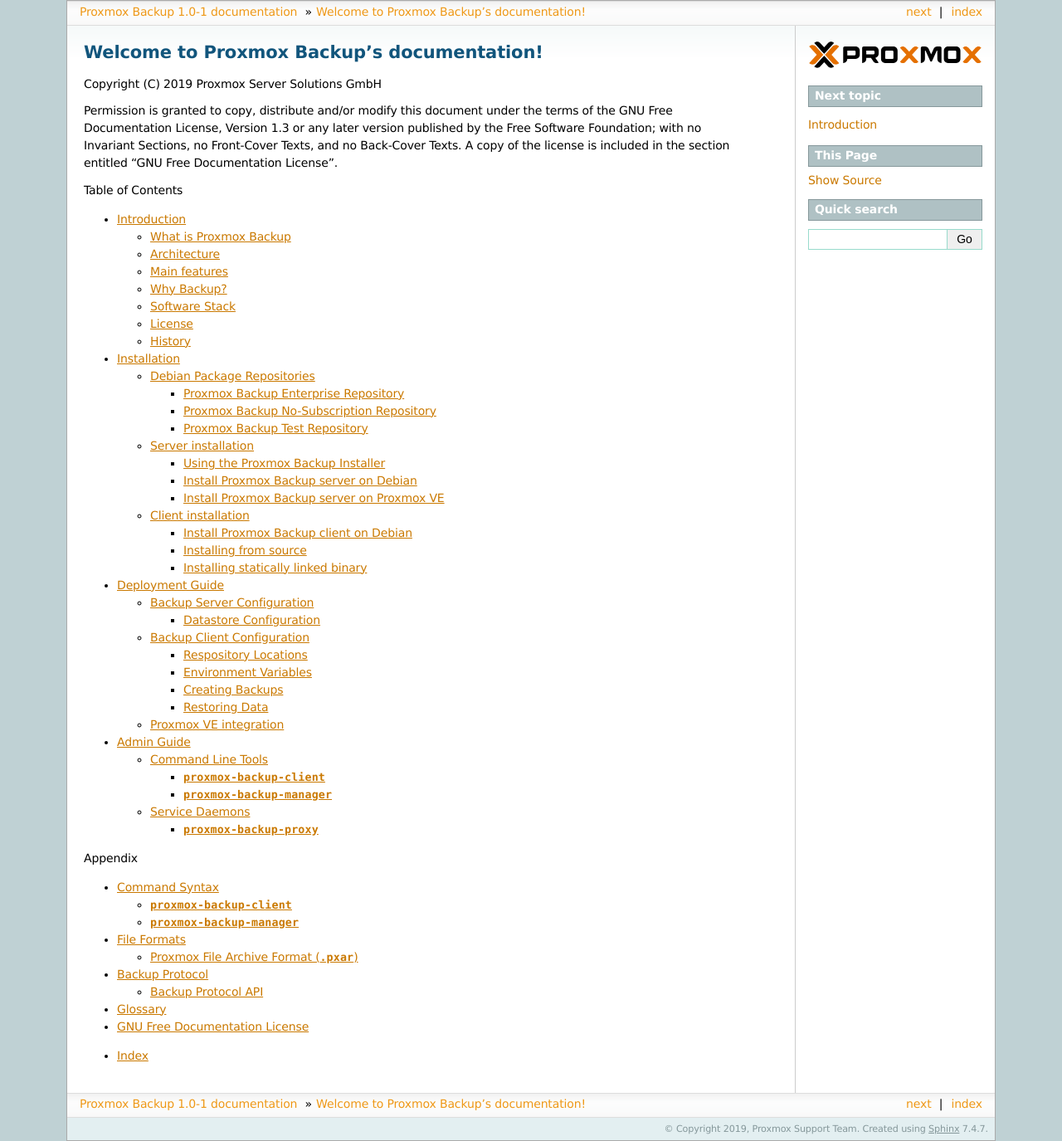
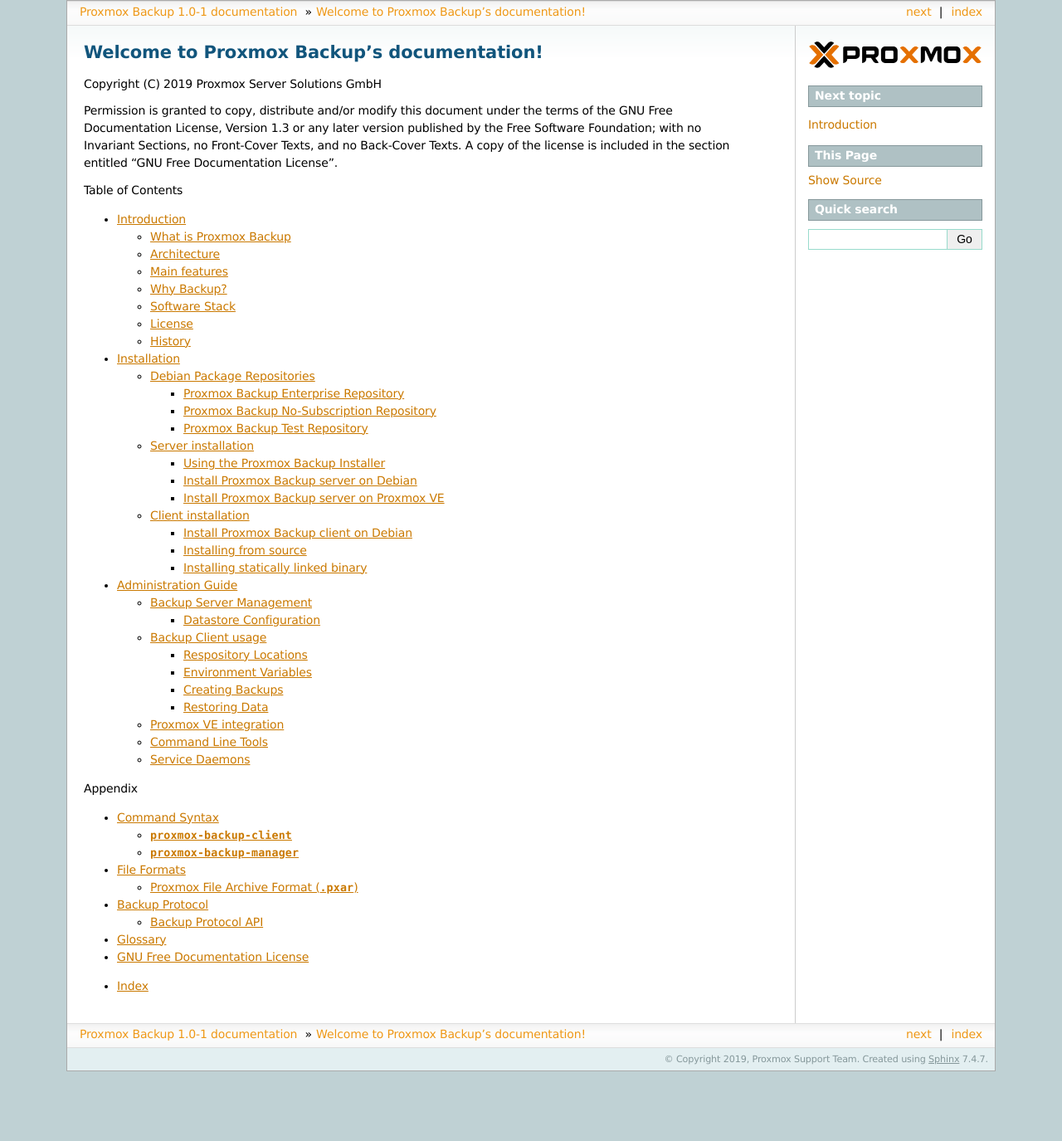
Before and after one commit to proxmox/proxmox-backup, a Sphinx documentation site: the page built from docs/index.rst, in a window 1280 px wide. Shown: the whole page at 83% size. Built offline with Sphinx 7.4.7, drawn with Linux system fonts in a browser that asks for light colours; after the commit the page ends 1291 px from its top, so only the background shows below that.

Commit message:
docs: rename deployment-guide.rst -> administration-guide.rst
and join with admin-guide.rst

```diff
--- a/docs/deployment-guide.rst
+++ b/docs/administration-guide.rst
@@ -1,10 +1,10 @@
-Deployment Guide
-================
+Administration Guide
+====================
 
-The deployment guide.
+The administartion guide.
 
-Backup Server Configuration
----------------------------
+Backup Server Management
+------------------------
 
 The command line tool to configure and manage the server is called
 :command:`proxmox-backup-manager`.
@@ -40,8 +40,8 @@
 
 
 
-Backup Client Configuration
----------------------------
+Backup Client usage
+-------------------
 
 The command line client is called :command:`proxmox-backup-client`.
 
--- a/docs/index.rst
+++ b/docs/index.rst
@@ -18,8 +18,7 @@
 
    introduction.rst
    installation.rst
-   deployment-guide.rst
-   admin-guide.rst
+   administration-guide.rst
 
 .. raw:: latex
 
```
Also changed, not shown: other parts of docs/administration-guide.rst (+5 -0 lines), docs/admin-guide.rst (deleted, +0 -9 lines).
